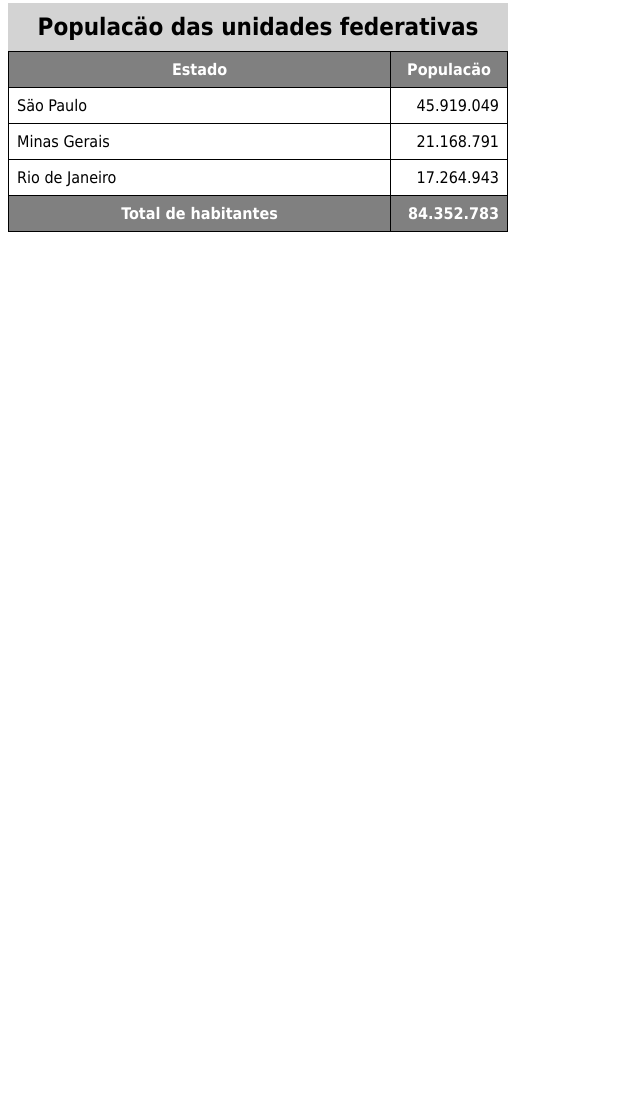
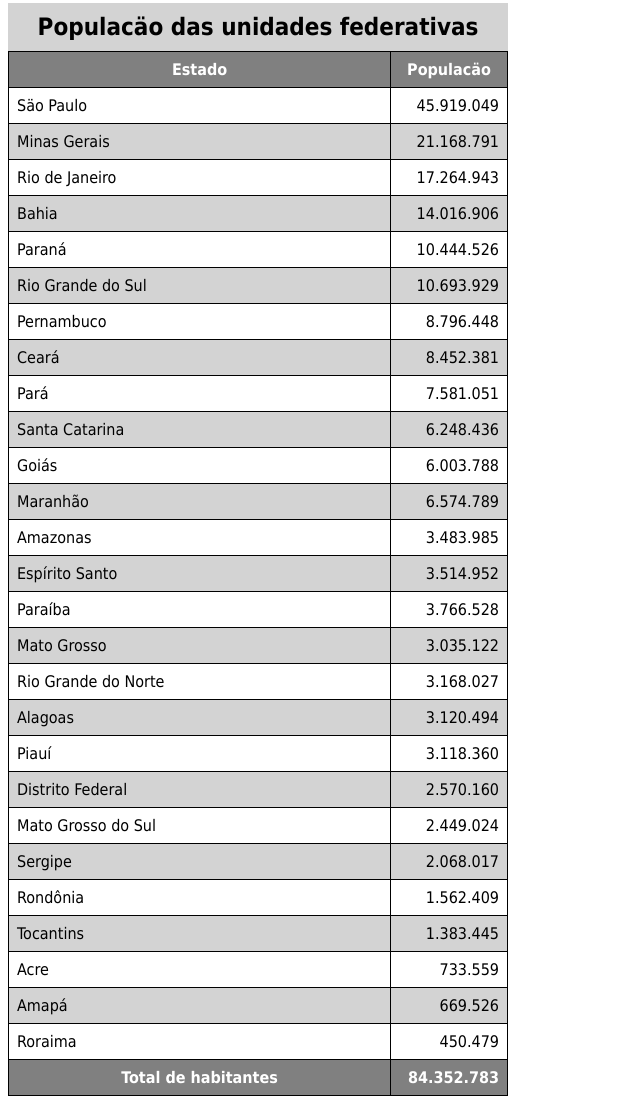
Before and after one commit to mbpfilho/HTML-CSS, a plain HTML site: page modulo3/ex23/tabela2.html in a window 1280 px wide. Shown: the part 78-1182 px from the top of the page, without its empty margins (0-640 px from the left). Before the commit the page ends 800 px from the top, so only its background shows below. Drawn offline with Linux system fonts and the light colour scheme.

Commit message:
efeito zebrado

```diff
--- a/modulo3/ex23/tabela2.html
+++ b/modulo3/ex23/tabela2.html
@@ -17,6 +17,9 @@
             font-size: 1.5em;
             font-weight: bold;
             padding: 10px;
+            background-color: lightgray;
+        }
+        tbody>tr:nth-child(2n){
             background-color: lightgray;
         }
         td,th{
@@ -55,6 +58,102 @@
                 <td>Rio de Janeiro</td>
                 <td class="num">17.264.943</td>
             </tr>
+            <tr>
+                <td>Bahia</td>
+                <td class="num">14.016.906</td>
+            </tr>
+            <tr>
+                <td>Paraná</td>
+                <td class="num">10.444.526</td>
+            </tr>
+            <tr>
+                <td>Rio Grande do Sul</td>
+                <td class="num">10.693.929</td>
+            </tr>
+            <tr>
+                <td>Pernambuco</td>
+                <td class="num">8.796.448</td>
+            </tr>
+            <tr>
+                <td>Ceará</td>
+                <td class="num">8.452.381</td>
+            </tr>
+            <tr>
+                <td>Pará</td>
+                <td class="num">7.581.051</td>
+            </tr>
+            <tr>
+                <td>Santa Catarina</td>
+                <td class="num">6.248.436</td>
+            </tr>
+            <tr>
+                <td>Goiás</td>
+                <td class="num">6.003.788</td>
+            </tr>
+            <tr>
+                <td>Maranhão</td>
+                <td class="num">6.574.789</td>
+            </tr>
+            <tr>
+                <td>Amazonas</td>
+                <td class="num">3.483.985</td>
+            </tr>
+            <tr>
+                <td>Espírito Santo</td>
+                <td class="num">3.514.952</td>
+            </tr>
+            <tr>
+                <td>Paraíba</td>
+                <td class="num">3.766.528</td>
+            </tr>
+            <tr>
+                <td>Mato Grosso</td>
+                <td class="num">3.035.122</td>
+            </tr>
+            <tr>
+                <td>Rio Grande do Norte</td>
+                <td class="num">3.168.027</td>
+            </tr>
+            <tr>
+                <td>Alagoas</td>
+                <td class="num">3.120.494</td>
+            </tr>
+            <tr>
+                <td>Piauí</td>
+                <td class="num">3.118.360</td>
+            </tr>
+            <tr>
+                <td>Distrito Federal</td>
+                <td class="num">2.570.160</td>
+            </tr>
+            <tr>
+                <td>Mato Grosso do Sul</td>
+                <td class="num">2.449.024</td>
+            </tr>
+            <tr>
+                <td>Sergipe</td>
+                <td class="num">2.068.017</td>
+            </tr>
+            <tr>
+                <td>Rondônia</td>
+                <td class="num">1.562.409</td>
+            </tr>
+            <tr>
+                <td>Tocantins</td>
+                <td class="num">1.383.445</td>
+            </tr>
+            <tr>
+                <td>Acre</td>
+                <td class="num">733.559</td>
+            </tr>
+            <tr>
+                <td>Amapá</td>
+                <td class="num">669.526</td>
+            </tr>
+            <tr>
+                <td>Roraima</td>
+                <td class="num">450.479</td>
+            </tr>
         </tbody>
         <tfoot>
             <tr>
```
